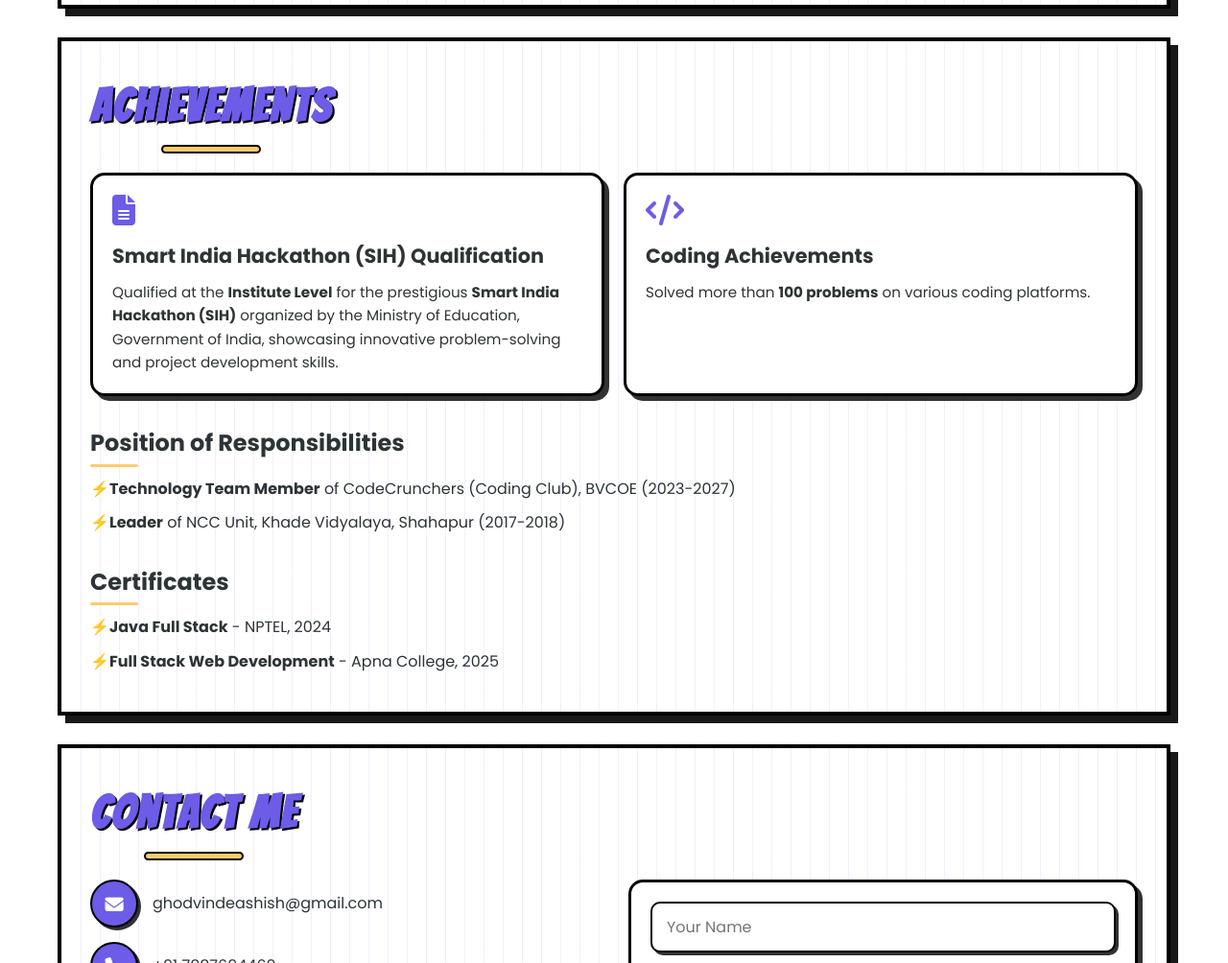
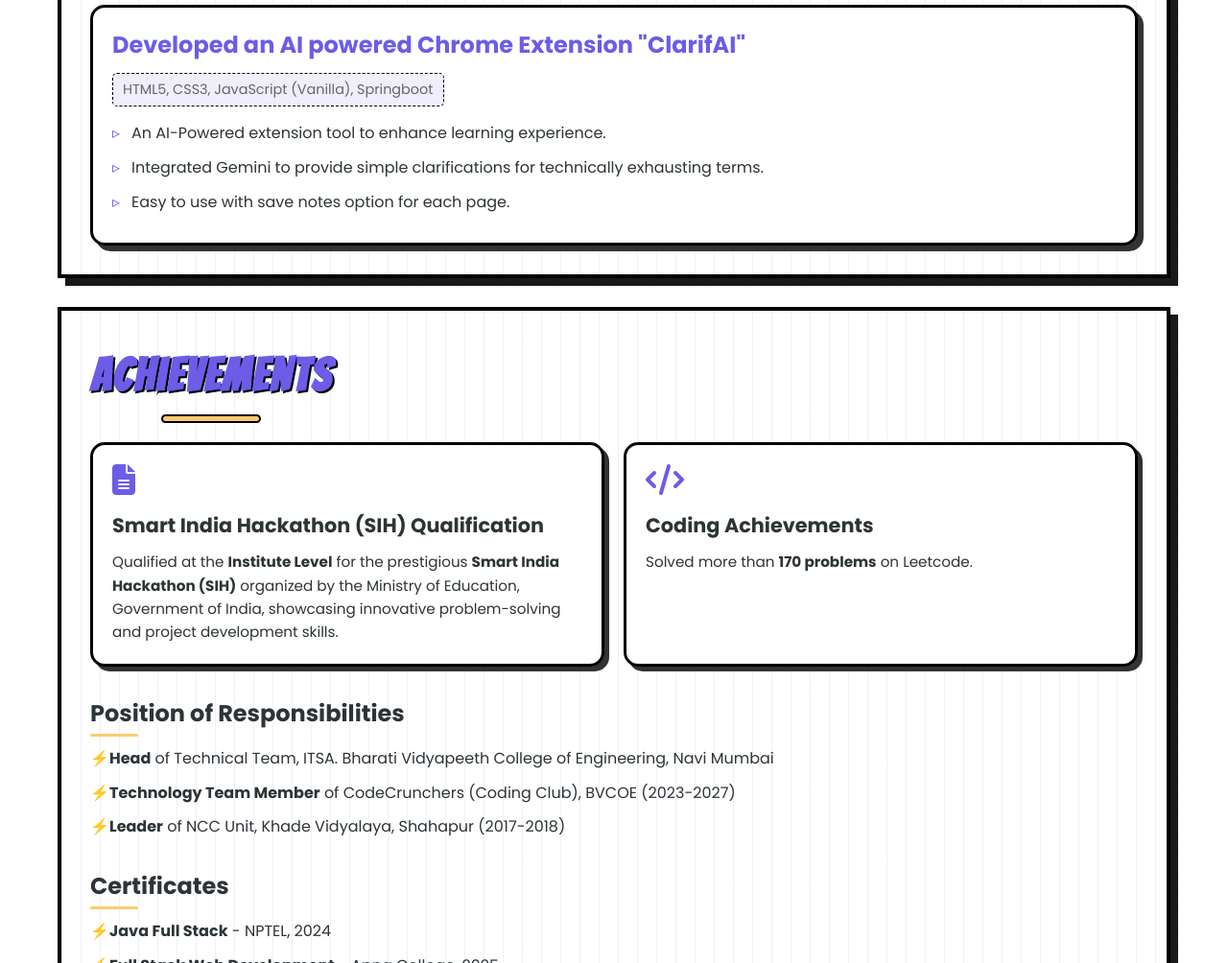
Before and after one commit to AshishGhodvinde/Portfolio, a plain HTML site: page index.html in a window 1280 px wide. Shown: the part 2860-3864 px from the top of the page at 96% size. Drawn offline with Linux system fonts and the light colour scheme.

Commit message:
updated info

```diff
--- a/index.html
+++ b/index.html
@@ -159,6 +159,17 @@
                             </ul>
                         </div>
                     </div>
+                    <div class="project-card">
+                        <div class="project-content">
+                            <h3>Developed an AI powered Chrome Extension "ClarifAI"</h3>
+                            <p class="tech-stack">HTML5, CSS3, JavaScript (Vanilla), Springboot</p>
+                            <ul class="project-details">
+                                <li>An AI-Powered extension tool to enhance learning experience.</li>
+                                <li>Integrated Gemini to provide simple clarifications for technically exhausting terms.</li>
+                                <li>Easy to use with save notes option for each page.</li>
+                            </ul>
+                        </div>
+                    </div>
                 </div>
             </div>
         </section>
@@ -167,11 +178,6 @@
             <div class="panel-content">
                 <h2 class="section-title">Achievements</h2>
                 <div class="achievements-grid">
-                    <!-- <div class="achievement-card">
-                        <i class="fas fa-book"></i>
-                        <h3>"The Legacy of Vedic Engineering for Modern Applications"</h3>
-                        <p>Authored a book on <strong>Vedic engineering principles</strong> and their applications in modern technology, highlighting the integration of ancient techniques with contemporary advancements.</p>
-                    </div> -->
 
                     <div class="achievement-card">
                         <i class="fas fa-file-alt"></i>
@@ -182,15 +188,15 @@
                     <div class="achievement-card">
                         <i class="fas fa-code"></i>
                         <h3>Coding Achievements</h3>
-                        <p>Solved more than <strong>100 problems</strong> on various coding platforms. <br></p>
+                        <p>Solved more than <strong>170 problems</strong> on Leetcode. <br></p>
                     </div>
                 </div>
 
                 <div class="responsibilities">
                     <h3>Position of Responsibilities</h3>
                     <ul>
+                        <li><strong>Head</strong> of Technical Team, ITSA. Bharati Vidyapeeth College of Engineering, Navi Mumbai</li>
                         <li><strong>Technology Team Member</strong> of CodeCrunchers (Coding Club), BVCOE (2023-2027)</li>
-                        <!-- <li><strong>Head Boy</strong> of Research and Development Students Department, ARMIET (2023-2025)</li> -->
                         <li><strong>Leader</strong> of NCC Unit, Khade Vidyalaya, Shahapur (2017-2018)</li>
                     </ul>
                 </div>
```
